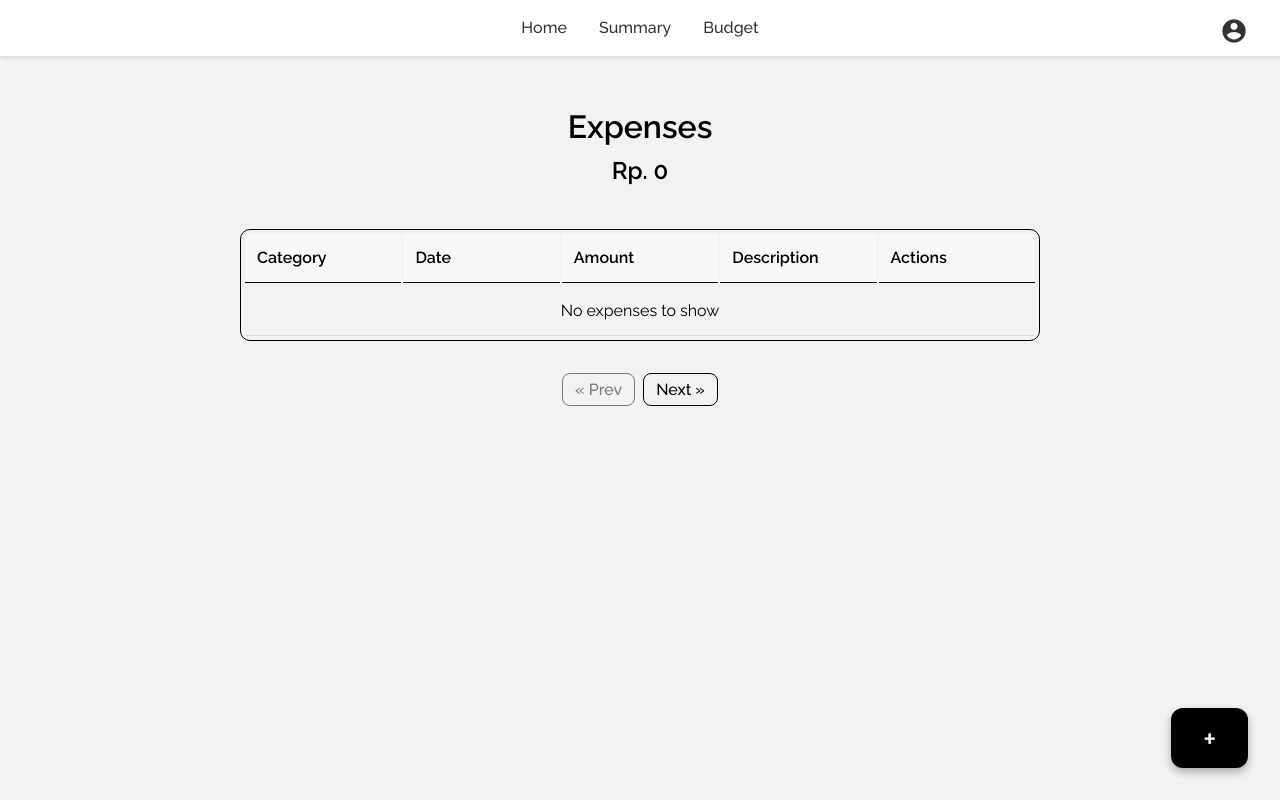
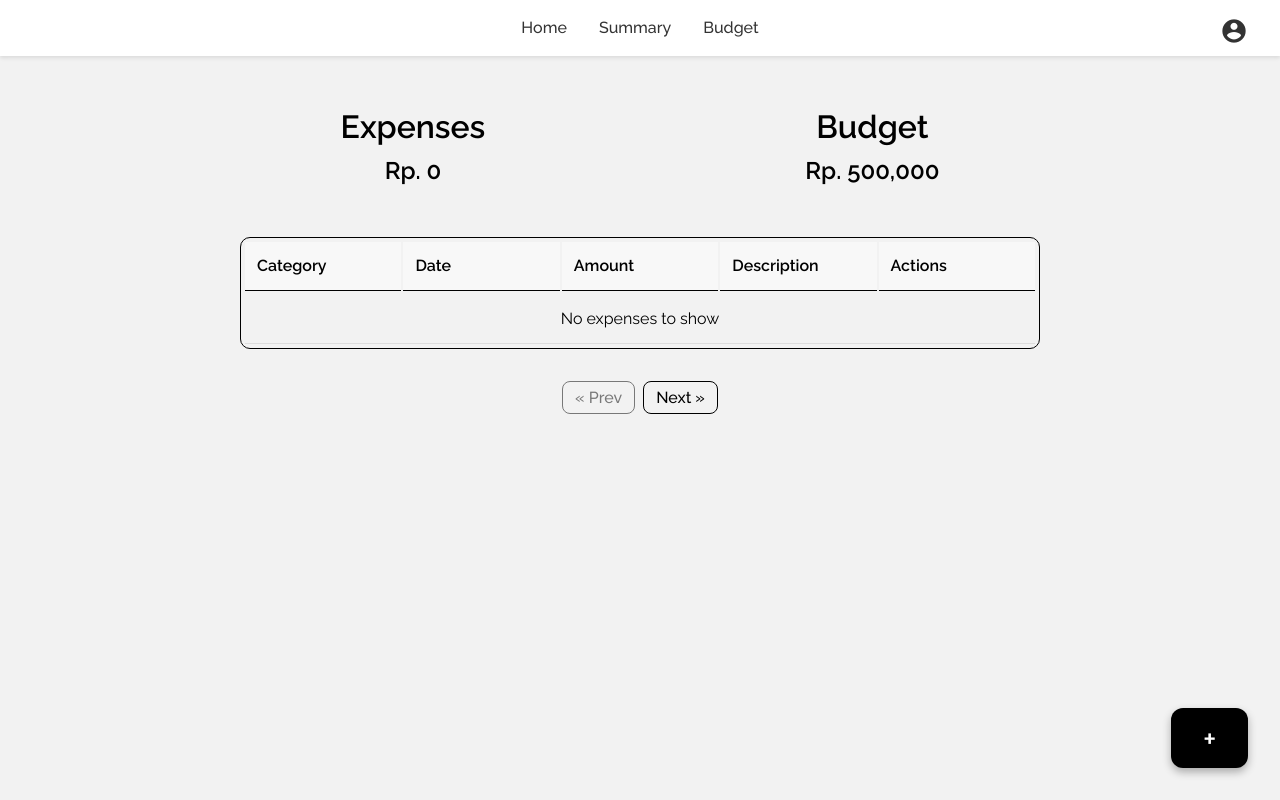
Before and after one commit to joshdc21/PersonalBudgetTracker, a React (Vite) app: page / in a window 1280 px wide. Built offline with nearby package versions, Linux system fonts and the light colour scheme.

Commit message:
added budget at homepage

```diff
--- a/src/pages/HomePage.css
+++ b/src/pages/HomePage.css
@@ -14,20 +14,30 @@
   position: relative;
 }
 
-.expenses-title,
-.total-expenses {
+.expenses-header {
+  display: flex;
+  justify-content: center;
+  gap: 20rem;
+  margin-bottom: 2.5rem;
+}
+
+.expenses-section{
+  display: flex;
+  flex-direction: column;
+}
+
+.expenses-title{
   font-weight: bold;
   color: #000;
+  font-size: 2rem;
   margin-bottom: 0.5rem;
 }
 
-.expenses-title {
-  font-size: 2rem;
-}
-
-.total-expenses {
+.total-expenses{
+  font-weight: bold;
+  color: #000;
   font-size: 1.5rem;
-  margin-bottom: 2.5rem;
+  margin-bottom: 0.5rem;
 }
 
 .table-container {
--- a/src/pages/HomePage.jsx
+++ b/src/pages/HomePage.jsx
@@ -10,6 +10,7 @@ const Homepage = () => {
   const [showPopup, setShowPopup] = useState(false);
   const [expenseToDelete, setExpenseToDelete] = useState(null);
   const [editingExpense, setEditingExpense] = useState(null);
+  const [budgetAmount, setBudgetAmount] = useState(500000);
 
   const itemsPerPage = 10;
   const totalPages = Math.ceil(expenses.length / itemsPerPage);
@@ -80,8 +81,17 @@ const Homepage = () => {
       <Header />
 
       <main className="homepage-content">
-        <h1 className="expenses-title">Expenses</h1>
-        <div className="total-expenses">Rp. {totalExpenses.toLocaleString()}</div>
+      <div className="expenses-header">
+        <div className="expenses-section">
+          <h1 className="expenses-title">Expenses</h1>
+          <div className="total-expenses">Rp. {totalExpenses.toLocaleString()}</div>
+        </div>
+
+        <div className="budget-section">
+          <h1 className="expenses-title">Budget</h1>
+          <div className="total-expenses">Rp. {budgetAmount.toLocaleString()}</div>
+        </div>
+      </div>
 
         <div className="table-container">
           <table className="expenses-table">
```
